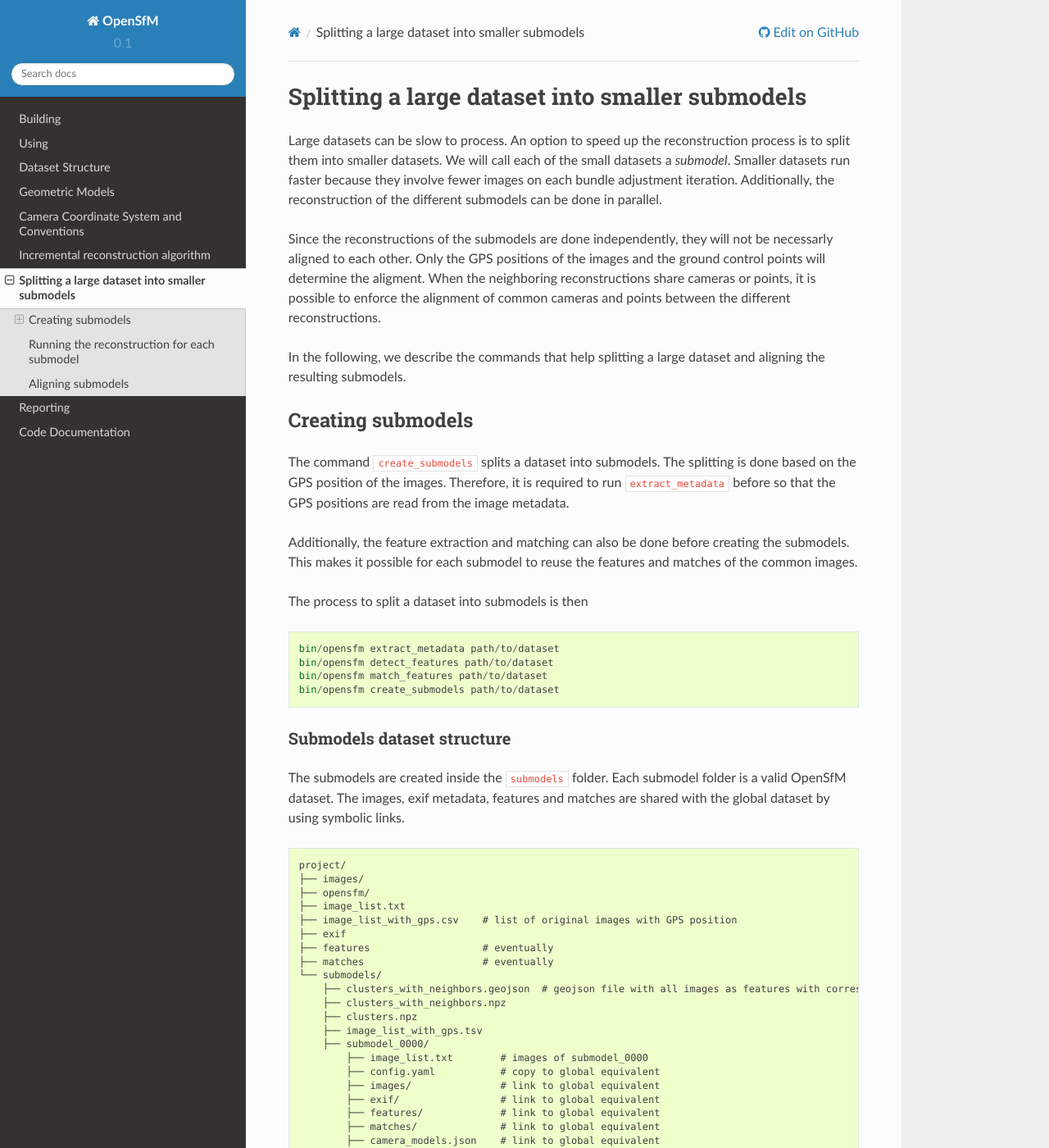
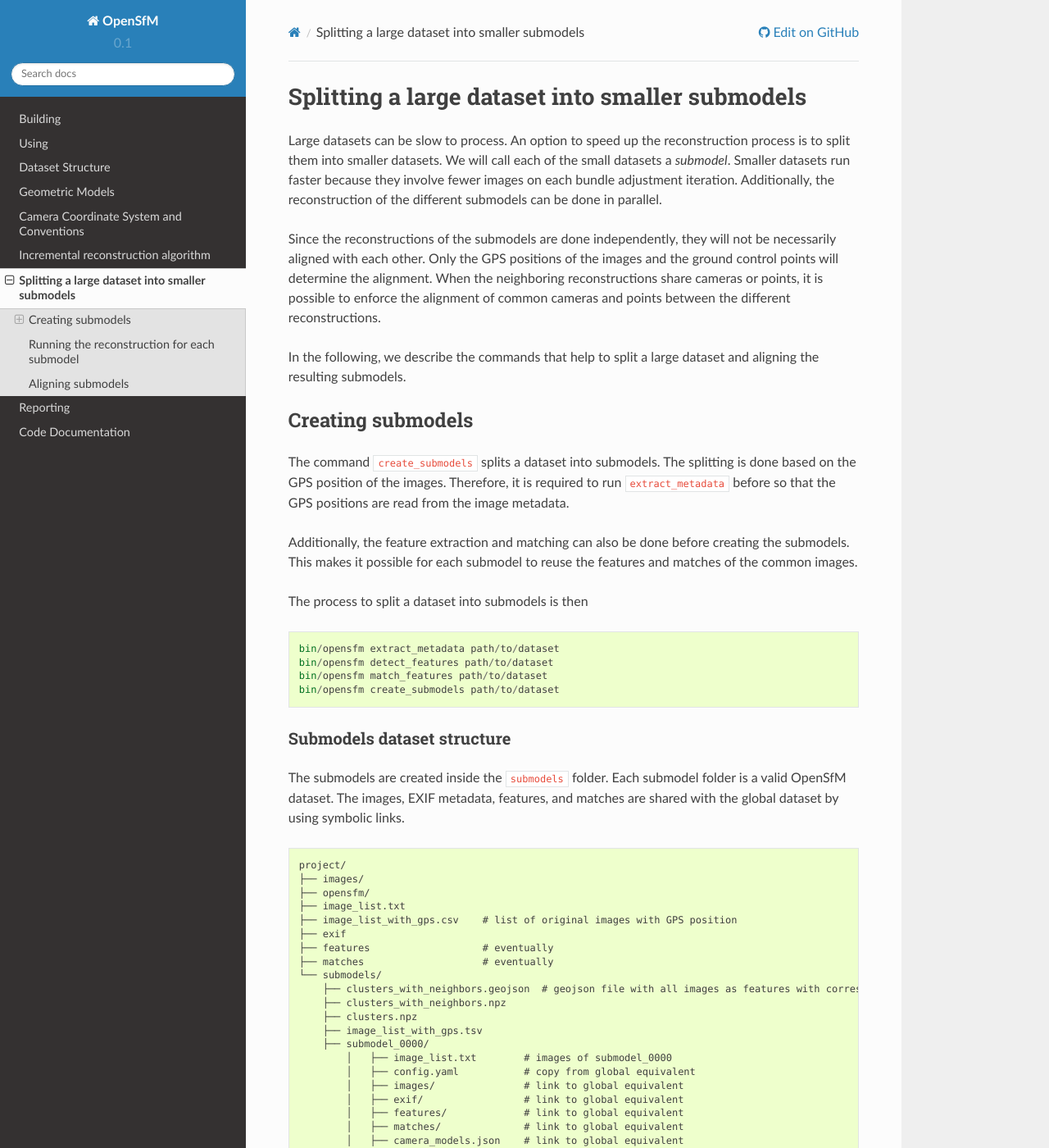
Before and after one commit to mapillary/OpenSfM, a Sphinx documentation site: the page built from doc/source/large.rst, in a window 1280 px wide and 1400 px high. Shown: the whole window at 82% size. Built offline with Sphinx 7.4.7 and the Read the Docs theme 2.0.0, drawn with Linux system fonts in a browser that asks for light colours; some of the changed text lies outside the part shown.

Commit message:
doc: copy

```diff
--- a/doc/source/large.rst
+++ b/doc/source/large.rst
@@ -6,9 +6,9 @@
 
 Large datasets can be slow to process.  An option to speed up the reconstruction process is to split them into smaller datasets.  We will call each of the small datasets a *submodel*.  Smaller datasets run faster because they involve fewer images on each bundle adjustment iteration.  Additionally, the reconstruction of the different submodels can be done in parallel.
 
-Since the reconstructions of the submodels are done independently, they will not be necessarly aligned to each other.  Only the GPS positions of the images and the ground control points will determine the aligment.  When the neighboring reconstructions share cameras or points, it is possible to enforce the alignment of common cameras and points between the different reconstructions.
+Since the reconstructions of the submodels are done independently, they will not be necessarily aligned with each other.  Only the GPS positions of the images and the ground control points will determine the alignment.  When the neighboring reconstructions share cameras or points, it is possible to enforce the alignment of common cameras and points between the different reconstructions.
 
-In the following, we describe the commands that help splitting a large dataset and aligning the resulting submodels.
+In the following, we describe the commands that help to split a large dataset and aligning the resulting submodels.
 
 
 Creating submodels
@@ -28,7 +28,7 @@
 Submodels dataset structure
 ~~~~~~~~~~~~~~~~~~~~~~~~~~~
 
-The submodels are created inside the ``submodels`` folder.  Each submodel folder is a valid OpenSfM dataset.  The images, exif metadata, features and matches are shared with the global dataset by using symbolic links.
+The submodels are created inside the ``submodels`` folder.  Each submodel folder is a valid OpenSfM dataset.  The images, EXIF metadata, features, and matches are shared with the global dataset by using symbolic links.
 
 ::
 
@@ -46,16 +46,16 @@
         ├── clusters.npz
         ├── image_list_with_gps.tsv
         ├── submodel_0000/
-            ├── image_list.txt        # images of submodel_0000
-            ├── config.yaml           # copy to global equivalent
-            ├── images/               # link to global equivalent
-            ├── exif/                 # link to global equivalent
-            ├── features/             # link to global equivalent
-            ├── matches/              # link to global equivalent
-            ├── camera_models.json    # link to global equivalent
-            └── reference_lla.json    # link to global equivalent
-        └── submodel_0001/
-            └── ...
+            │   ├── image_list.txt        # images of submodel_0000
+            │   ├── config.yaml           # copy from global equivalent
+            │   ├── images/               # link to global equivalent
+            │   ├── exif/                 # link to global equivalent
+            │   ├── features/             # link to global equivalent
+            │   ├── matches/              # link to global equivalent
+            │   ├── camera_models.json    # link to global equivalent
+            │   └── reference_lla.json    # link to global equivalent
+            └── submodel_0001/
+        └── ...
 
 Config parameters
 ~~~~~~~~~~~~~~~~~
```
